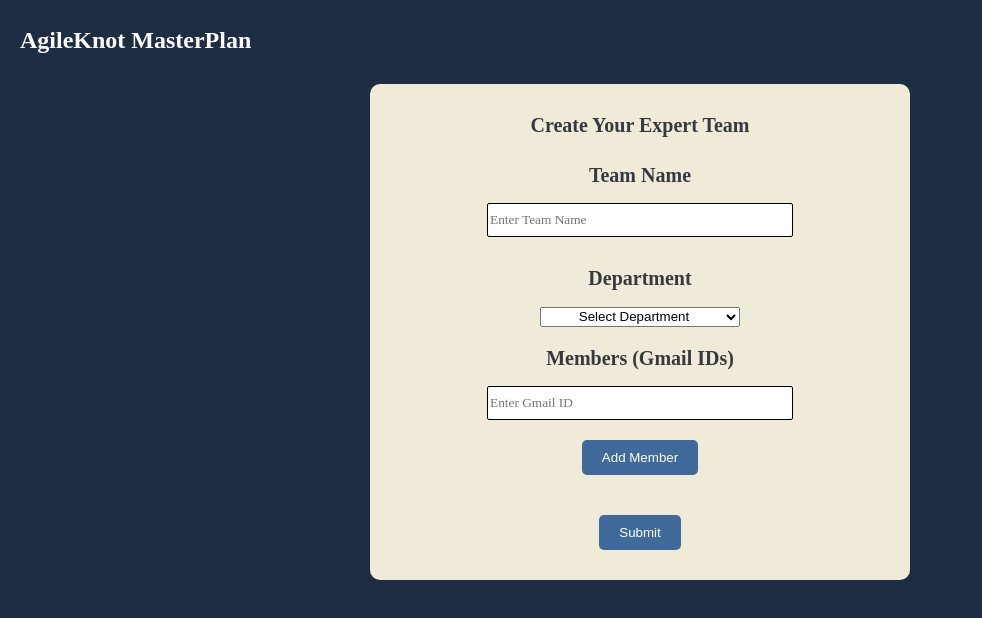
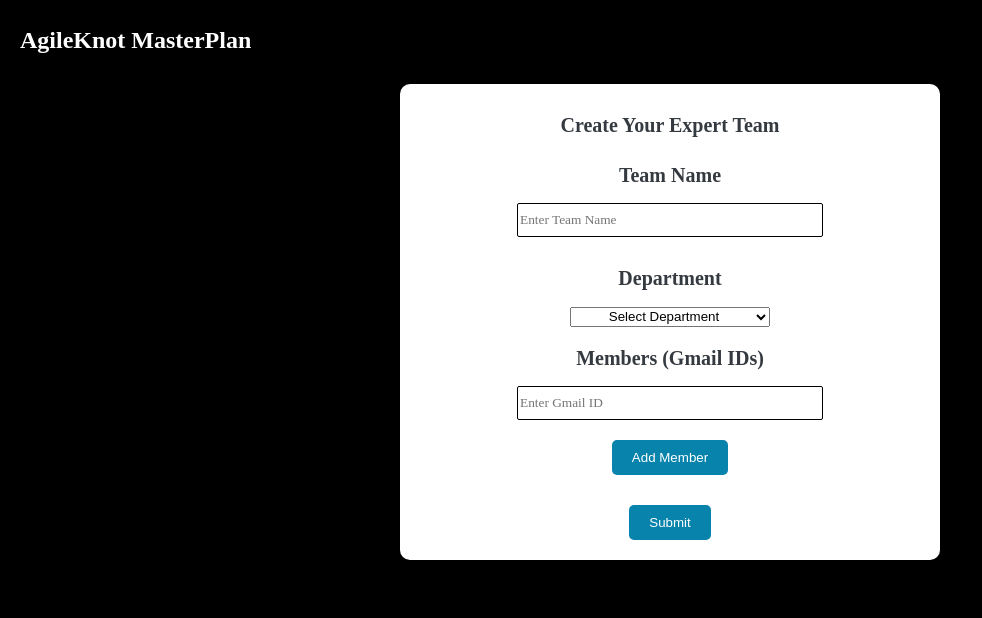
Before and after one commit to Mavra-Iqbal-Muccadam/Project-Management-System, a website: page pages/team.html in a window 1280 px wide. Shown: the whole page, without its empty margins (0-982 px from the left). Drawn offline with nearby package versions, Linux system fonts and the light colour scheme.

Commit message:
Update some code

```diff
--- a/pages/team.css
+++ b/pages/team.css
@@ -2,11 +2,11 @@ body {
   font-family:'Times New Roman', Times, serif;
   margin: 0;
   padding: 0;
-    background-color: #1D2D44;
+  background-color: black;
 }
 
 .logo{
-    background-color: #1D2D44;
+  background-color: black;
   box-shadow: none;
   /* width:230px; */
   padding: 0;
@@ -34,8 +34,8 @@ body {
   text-align: center;
   margin-bottom: 30px;
   width: 500px;
-    margin-left: 370px;
-    background-color: #F0EBD8;
+  margin-left: 400px;
+  background-color: white;
   border-radius: 10px;
   /* box-shadow: 0 2px 4px rgba(0, 0, 0, 0.1); */
   /* margin-left: 0; */
@@ -124,14 +124,14 @@ body {
 
 button {
   padding: 10px 20px;
-    background-color: #3f6a99;
+  background-color: rgb(8, 131, 172);
   color: #fff;
   border: none;
   cursor: pointer;
   border-radius: 5px;
   transition: background-color 0.3s ease;
   margin-top: 0px;
-    margin-bottom: 10px;
+  margin-bottom: 0px;
 
 
 }
--- a/pages/workspace.css
+++ b/pages/workspace.css
@@ -2,14 +2,14 @@ body {
   font-family:'Times New Roman', Times, serif;
   margin: 0;
   padding: 0;
-  background-color: #1D2D44;
+  background-color: black;
   /* background-image: url("../pictures/dark blue.jpg");
   background-size: cover; */
 
 }
 
 .logo{
-  background-color: #1D2D44;
+  background-color: black;
   box-shadow: none;
   /* width:230px; */
   padding: 0;
@@ -25,7 +25,7 @@ body {
 }
 
 header {
-  background-color: #343a40;
+  background-color: black;
   color: #fff;
   padding: 20px;
   text-align: center;
@@ -45,8 +45,8 @@ div {
   text-align: center;
   margin-bottom: 30px;
   width: 500px;
-  margin-left: 350px;
-  background-color: #F0EBD8;
+  margin-left: 400px;
+  background-color: white;
   border-radius: 10px;
   box-shadow: 0 2px 4px rgba(0, 0, 0, 0.1);
   padding: 20px;
```
Also changed, not shown: pages/projectdashboard.html (+1 -1 lines). Lines whose indentation alone changed are shown as unchanged.
